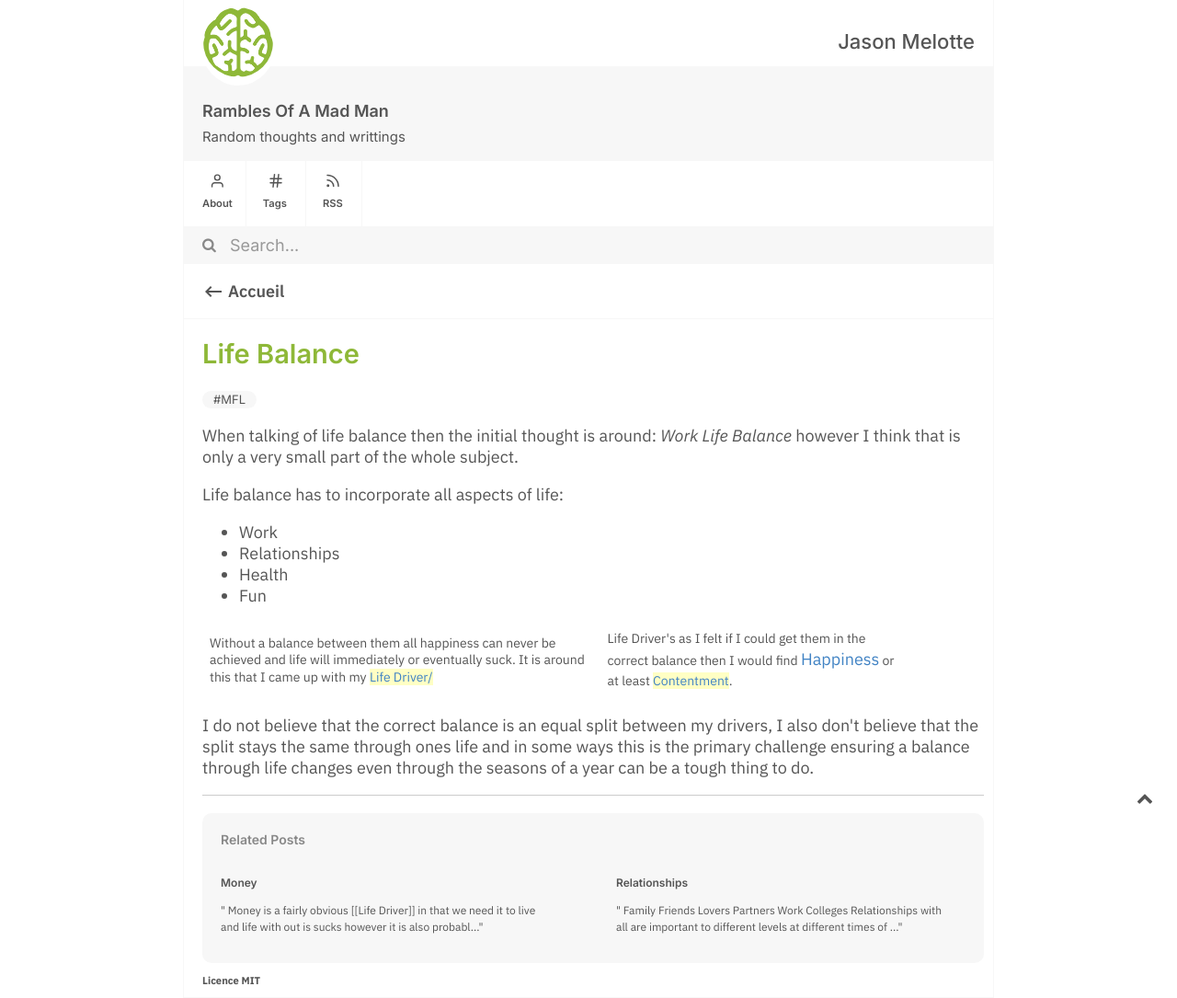
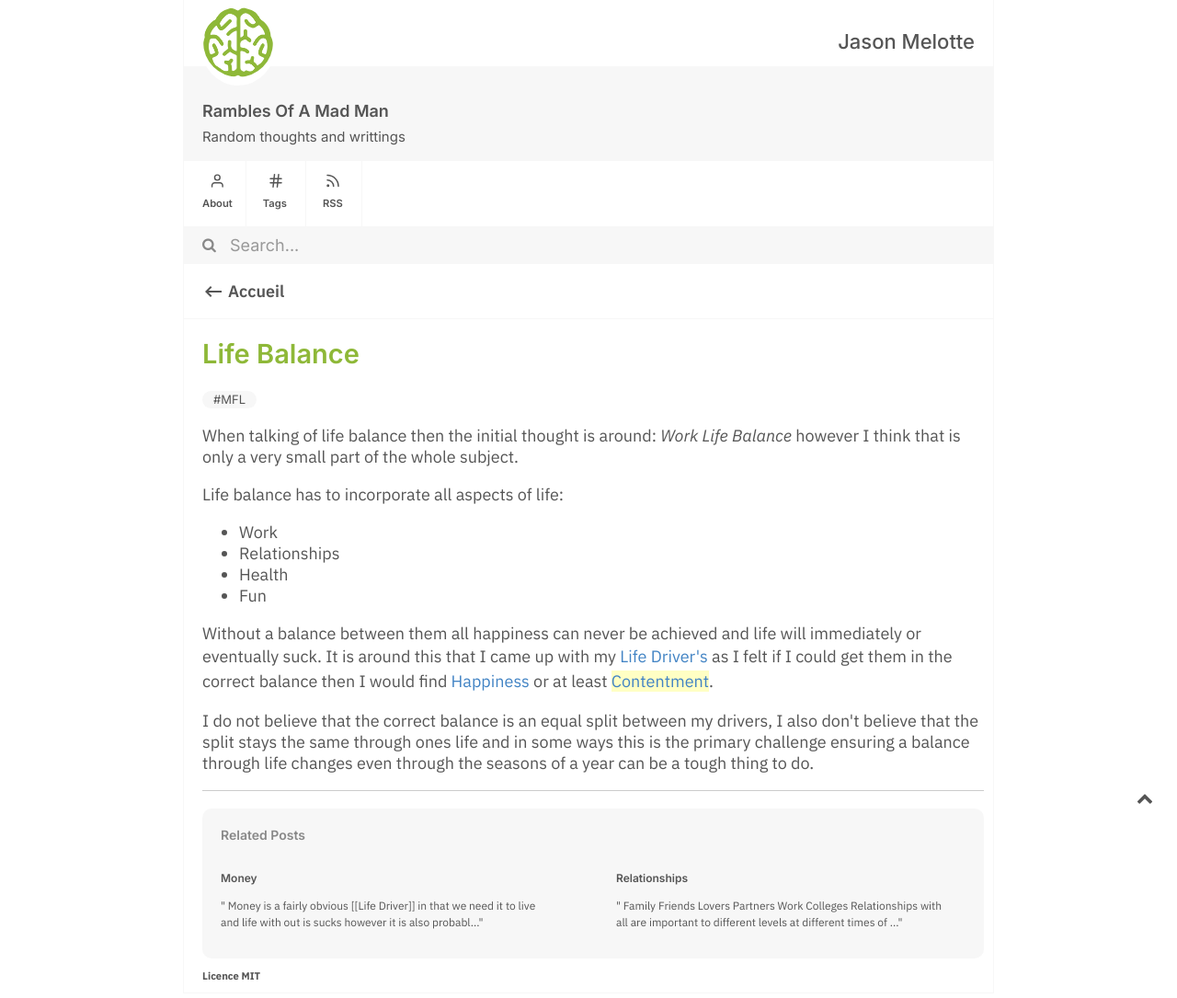
Before and after one commit to Jason-Melotte/notes, a Jekyll site: the page built from _notes/Life Balance.md, in a window 1280 px wide. Shown: the whole page at 92% size. Built offline with Jekyll 4.4.1, drawn with Linux system fonts in a browser that asks for light colours.

Commit message:
Update Life Balance.md

```diff
--- a/_notes/Life Balance.md
+++ b/_notes/Life Balance.md
@@ -18,6 +18,6 @@ Life balance has to incorporate all aspects of life:
 * Health
 * Fun
 
-Without a balance between them all happiness can never be achieved and life will immediately or eventually suck. It is around this that I came up with my [[Life Driver/|Life Driver's]] as I felt if I could get them in the correct balance then I would find [[Happiness]] or at least [[Contentment]].
+Without a balance between them all happiness can never be achieved and life will immediately or eventually suck. It is around this that I came up with my [[Life Driver\|Life Driver's]] as I felt if I could get them in the correct balance then I would find [[Happiness]] or at least [[Contentment]].
 
 I do not believe that the correct balance is an equal split between my drivers, I also don't believe that the split stays the same through ones life and in some ways this is the primary challenge ensuring a balance through life changes even through the seasons of a year can be a tough thing to do.
```
